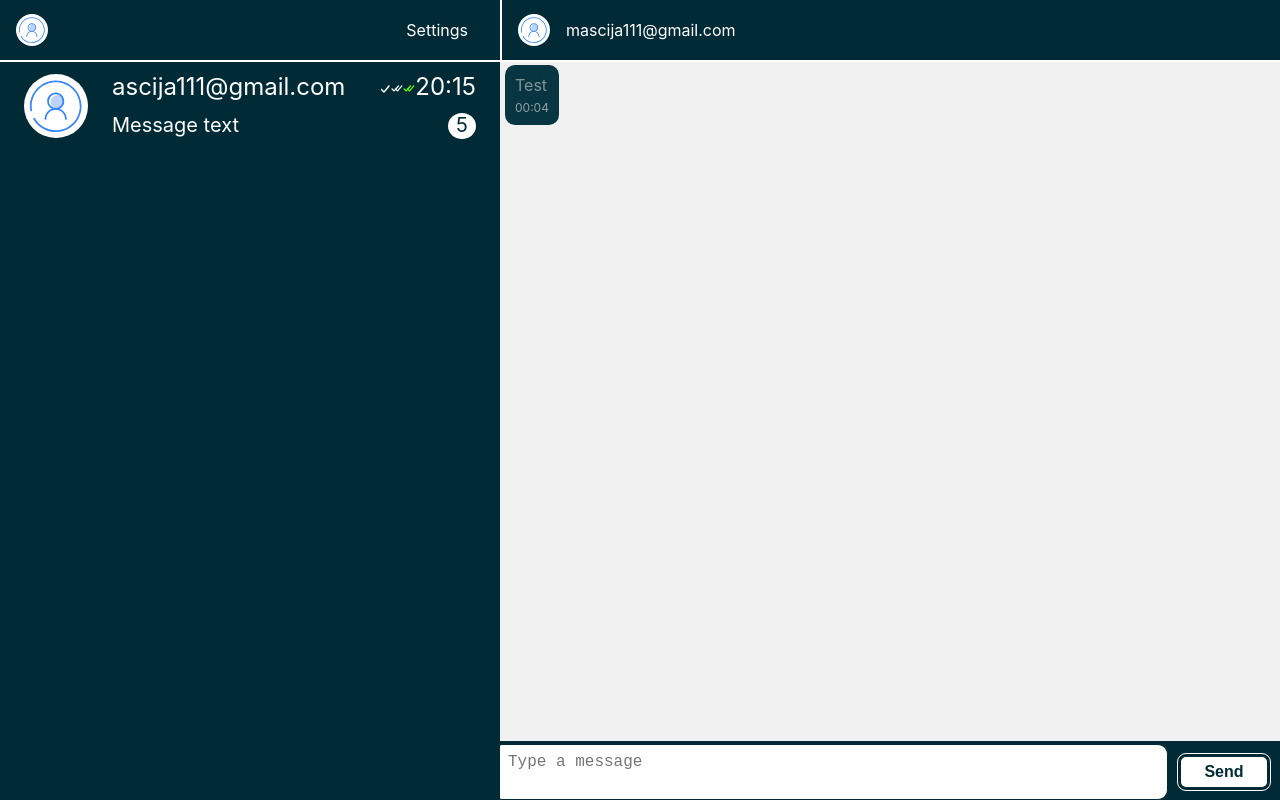
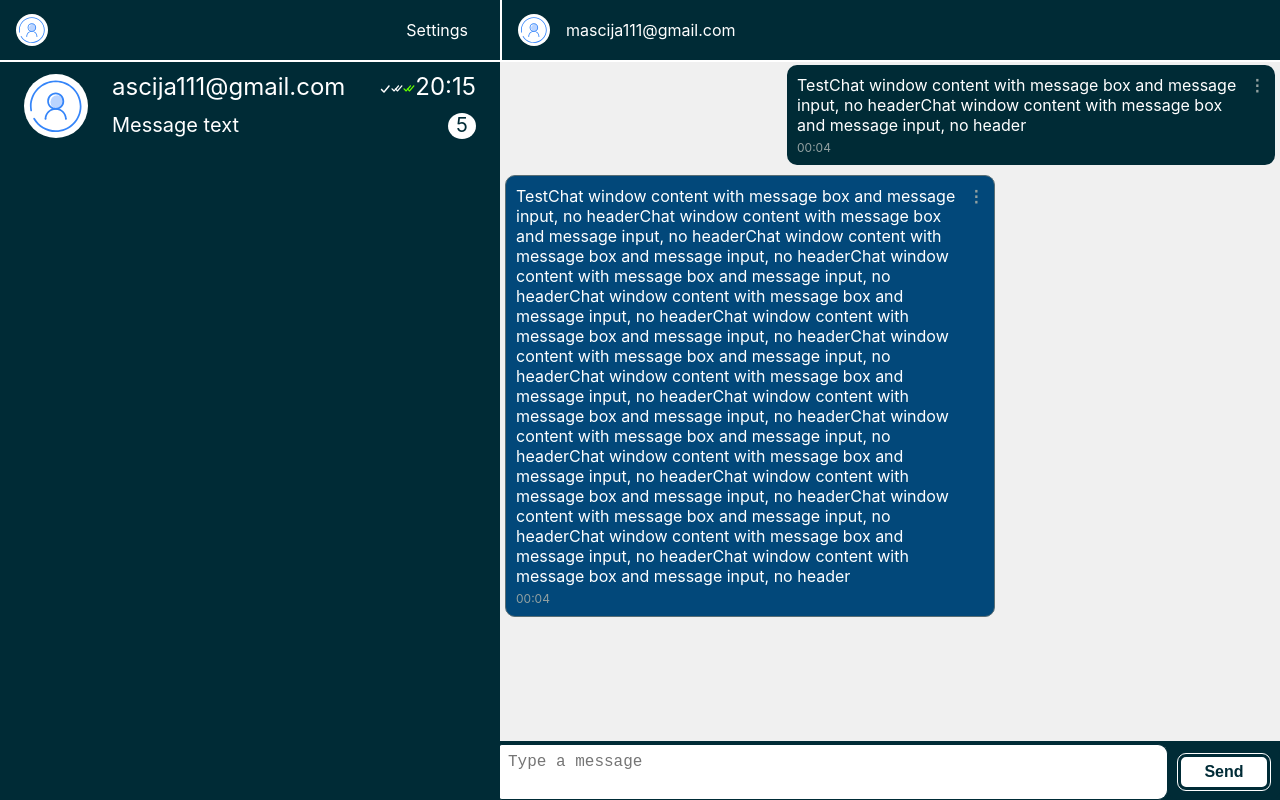
Before and after one commit to AscijA/muhabet, a React (Create React App) app: page /chat in a window 1280 px wide. Built offline with nearby package versions, Linux system fonts and the light colour scheme; no server answers.

Commit message:
Basic Right Click menu on message item

```diff
--- a/src/Components/Chat/ChatContent/ChatContent.js
+++ b/src/Components/Chat/ChatContent/ChatContent.js
@@ -68,7 +68,9 @@ function ChatContent() {
         <div className={ styles.mainChatContainer }>
             <div className={ styles.chatContent }>
 
-                <MessageItem text="Test" timestamp="00:04" isOwnMessage={ true } />
+                <MessageItem text="TestChat window content with message box and message input, no headerChat window content with message box and message input, no header" timestamp="00:04" isOwnMessage={ true } />
+                <MessageItem text="TestChat window content with message box and message input, no headerChat window content with message box and message input, no headerChat window content with message box and message input, no headerChat window content with message box and message input, no headerChat window content with message box and message input, no headerChat window content with message box and message input, no headerChat window content with message box and message input, no headerChat window content with message box and message input, no headerChat window content with message box and message input, no headerChat window content with message box and message input, no headerChat window content with message box and message input, no headerChat window content with message box and message input, no headerChat window content with message box and message input, no headerChat window content with message box and message input, no headerChat window content with message box and message input, no header" timestamp="00:04" isOwnMessage={ false } />
+
             </div>
             <div className={ styles.messageBoxContainer }>
                 <div className={ styles.inputContainer }>
--- a/src/Components/Chat/ChatContent/ChatContent.module.scss
+++ b/src/Components/Chat/ChatContent/ChatContent.module.scss
@@ -8,9 +8,11 @@
   margin-top: 60px;
   background-color: #f0f0f0;
 
-  .chatContent{
+  .chatContent {
     display: flex;
+    flex-direction: column;
   }
+
   .messageBoxContainer {
     width: 100%;
     min-height: 48px;
@@ -21,22 +23,27 @@
     background-color: $primary-color;
 
     textarea::-webkit-scrollbar {
-      width: 12px; /* Width of the scrollbar */
+      width: 12px;
+      /* Width of the scrollbar */
     }
 
     textarea::-webkit-scrollbar-track {
-      background-color: #fff; /* Dark base color */
+      background-color: #fff;
+      /* Dark base color */
       border-radius: 10px;
     }
 
     textarea::-webkit-scrollbar-thumb {
-      background-color: $primary-color; /* Slightly lighter dark color */
+      background-color: $primary-color;
+      /* Slightly lighter dark color */
       border-radius: 10px;
-      border: 2px solid #073642; /* Gives a bit of padding */
+      border: 2px solid #073642;
+      /* Gives a bit of padding */
     }
 
     textarea::-webkit-scrollbar-thumb:hover {
-      background-color: #2aa198; /* Highlight on hover */
+      background-color: #2aa198;
+      /* Highlight on hover */
     }
 
     .inputContainer {
@@ -50,13 +57,14 @@
         border: 1px solid $primary-color;
         border-left: none;
         border-radius: 2px 10px 10px 2px;
-         //height: 100%;
+        //height: 100%;
         width: 100%;
         box-sizing: border-box;
         font-size: 16px;
         color: $primary-color;
         padding: 1vh;
         word-break: break-word;
+
         &:focus {
           outline: none;
         }
--- a/src/Components/Chat/MessageItem/MessageItem.js
+++ b/src/Components/Chat/MessageItem/MessageItem.js
@@ -1,13 +1,54 @@
-import React from 'react';
+import React, { useEffect, useRef, useState } from 'react';
 import styles from "./MessageItem.module.scss";
 
 // Single Message Component for both own and other messages
 const MessageItem = ({ text, timestamp, isOwnMessage }) => {
+
+  const [showMessageMenu, setShowMessageMenu] = useState(false);
+  const menuRef = useRef(null);
+  const messageType = `${styles.message} ${isOwnMessage ? styles.ownMessage : styles.otherMessage}`;
+
+
+  const toggleMenu = (event) => {
+    event.preventDefault();
+    setShowMessageMenu((prev) => !prev);
+  };
+
+  const closeMenu = (event) => {
+    if (menuRef.current && !menuRef.current.contains(event.target)) {
+      setShowMessageMenu(false);
+    }
+  };
+
+  useEffect(() => {
+    if (showMessageMenu) {
+      document.addEventListener("click", closeMenu);
+    } else {
+      document.removeEventListener("click", closeMenu);
+    }
+
+    return () => {
+      document.removeEventListener("click", closeMenu);
+    };
+  }, [showMessageMenu]);
+
   return (
-    <div className={ `${styles.message} ${isOwnMessage ? styles.ownMessage : styles.otherMessage}` }>
-      <div className={ styles.messageContent }>{ text }</div>
-      <div className={ styles.messageTimestamp }>{ timestamp }</div>
+    <div className={ messageType } onContextMenu={ toggleMenu }>
+      <div>
+        <div className={ styles.messageContent }>{ text }</div>
+        <div className={ styles.messageTimestamp }>{ timestamp }</div>
+      </div>
+      <div className={ styles.dotMenu } onClick={ toggleMenu } >
+        &#8942;
+      </div>
+      { showMessageMenu && (
+        <div ref={ menuRef } className={ styles.customMenu }>
+          <div className={ styles.menuItem }>Edit</div>
+          <div className={ styles.menuItem }>Delete</div>
+        </div>
+      ) }
     </div>
+
   );
 };
 
--- a/src/Components/Chat/MessageItem/MessageItem.module.scss
+++ b/src/Components/Chat/MessageItem/MessageItem.module.scss
@@ -4,12 +4,19 @@
 
 /* Common styles for both own and other messages */
 .message {
+  display: flex;
   border-radius: 10px;
   padding: 10px;
   margin: 5px;
   max-width: 60%;
   position: relative;
 
+  .dotMenu{
+    cursor: pointer;
+    margin-left: 10px;
+    font-weight: bold;
+    color: $timestamp-color;
+  }
   .messageContent {
     font-size: 16px;
     color: $text-color;
@@ -23,12 +30,31 @@
 
   &.ownMessage {
     align-self: flex-end;
-    background-color: $own-message-bg;
+    background-color: $primary-color;
   }
 
   &.otherMessage {
     align-self: flex-start;
     background-color: $other-message-bg;
     border: 1px solid $border-color;
+ }
+
+ .customMenu {
+  position: absolute;
+  right: 10px;
+  top: 40px;
+  background-color: $menu-bg-color;
+  border-radius: 5px;
+  box-shadow: 0px 2px 5px rgba(0, 0, 0, 0.2);
+  z-index: 10;
+
+  .menuItem {
+    padding: 10px;
+    font-size: 14px;
+    cursor: pointer;
+    &:hover {
+      background-color: $menu-hover-bg;
+    }
   }
 }
+}
--- a/src/styles/_styles.scss
+++ b/src/styles/_styles.scss
@@ -1,12 +1,13 @@
 $primary-color: #002b36;
 $secondary-color: #fff;
 
-$own-message-bg: #073642;    /* Base02 */
-$other-message-bg: #586e75;  /* Base01 */
-$text-color: #839496;        /* Base0 */
-$border-color: #586e75;      /* Base01 */
-$timestamp-color: #93a1a1;   /* Base1 */
+$other-message-bg: #02487a;
+$text-color: #fff;
+$border-color: #586e75;
+$timestamp-color: #93a1a1;
 $highlight-color: #268bd2;
+$menu-bg-color: #073642;
+$menu-hover-bg: #19414b;
 
 @mixin profilePics {
   @include dimensionsMaxDimensions(32px);
@@ -30,12 +31,11 @@ $highlight-color: #268bd2;
 .contactPicImg {
   border-radius: 50%;
   object-fit: cover;
-    @include dimensionsMaxDimensions(32px);
+  @include dimensionsMaxDimensions(32px);
 }
 
 .contactPicBG {
   @include dimensionsMaxDimensions(32px);
   margin: 0 16px;
   border-radius: 50%;
-
 }
```
